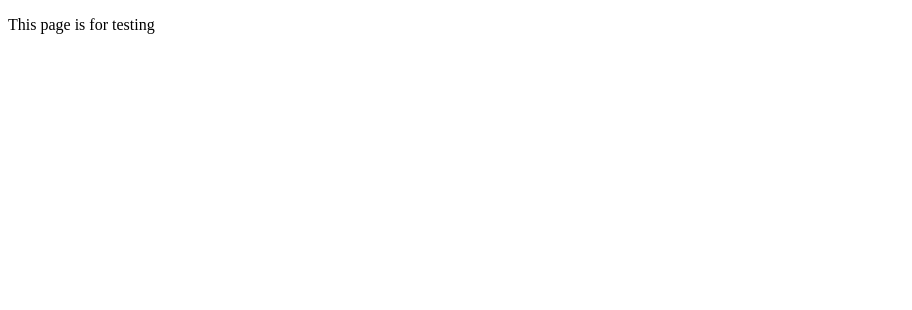
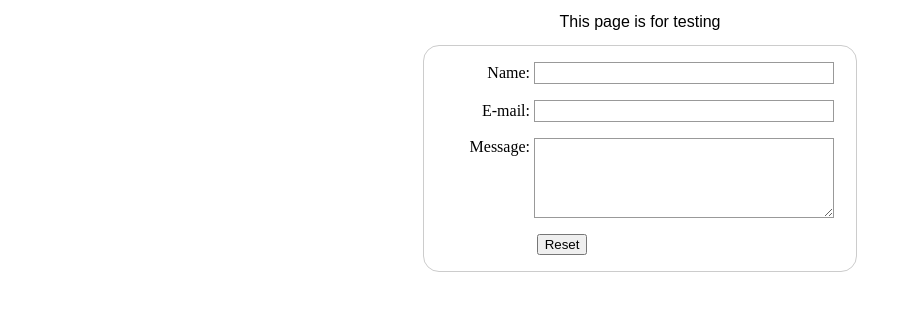
Before and after one commit to L2PIssue/websitefun, a plain HTML site: page index.html in a window 1280 px wide. Shown: the whole page, without its empty margins (0-912 px from the left). Drawn offline with Linux system fonts and the light colour scheme.

Commit message:
playing with a form and some css

```diff
--- a/index.html
+++ b/index.html
@@ -1,9 +1,27 @@
 <!DOCTYPE html>
 <html>
   <head>
+    <link rel="stylesheet" type="text/css" href="style.css" />
     <title>Test page</title>
   </head>
   <body>
-    <p>This page is for testing</p>
+    <h2>This page is for testing</h2>
+    <form action="/my-handling-form-page" method="post">
+      <div>
+          <label for="name">Name:</label>
+          <input type="text" id="name" name="user_name">
+      </div>
+      <div>
+          <label for="mail">E-mail:</label>
+          <input type="email" id="mail" name="user_mail">
+      </div>
+      <div>
+          <label for="msg">Message:</label>
+          <textarea id="msg" name="user_message"></textarea>
+      </div>
+      <div class="button">
+          <button type="Reset">Reset</button>
+      </div>
+  </form>
   </body>
 </html>
--- /dev/null
+++ b/style.css
@@ -0,0 +1,46 @@
+h2 {
+  text-align: center;
+  font: 1em sans-serif;
+}
+
+form {
+  margin: 0 auto;
+  width: 400px;
+  padding: 1em;
+  border: 1px solid #CCC;
+  border-radius: 1em;
+}
+
+form div + div {
+  margin-top: 1em;
+}
+
+label {
+  display: inline-block;
+  width: 90px;
+  text-align: right;
+}
+
+input, textarea {
+  font: 1em sans-serif;
+  width: 300px;
+  box-sizing: border-box;
+  border: 1px solid #999;
+}
+
+input:focus, textarea:focus {
+  border-color: #000;
+}
+
+textarea {
+  vertical-align: top;
+  height: 5em;
+}
+
+.button {
+  padding-left: 90px;
+}
+
+button {
+  margin-left: .5em;
+}
```
